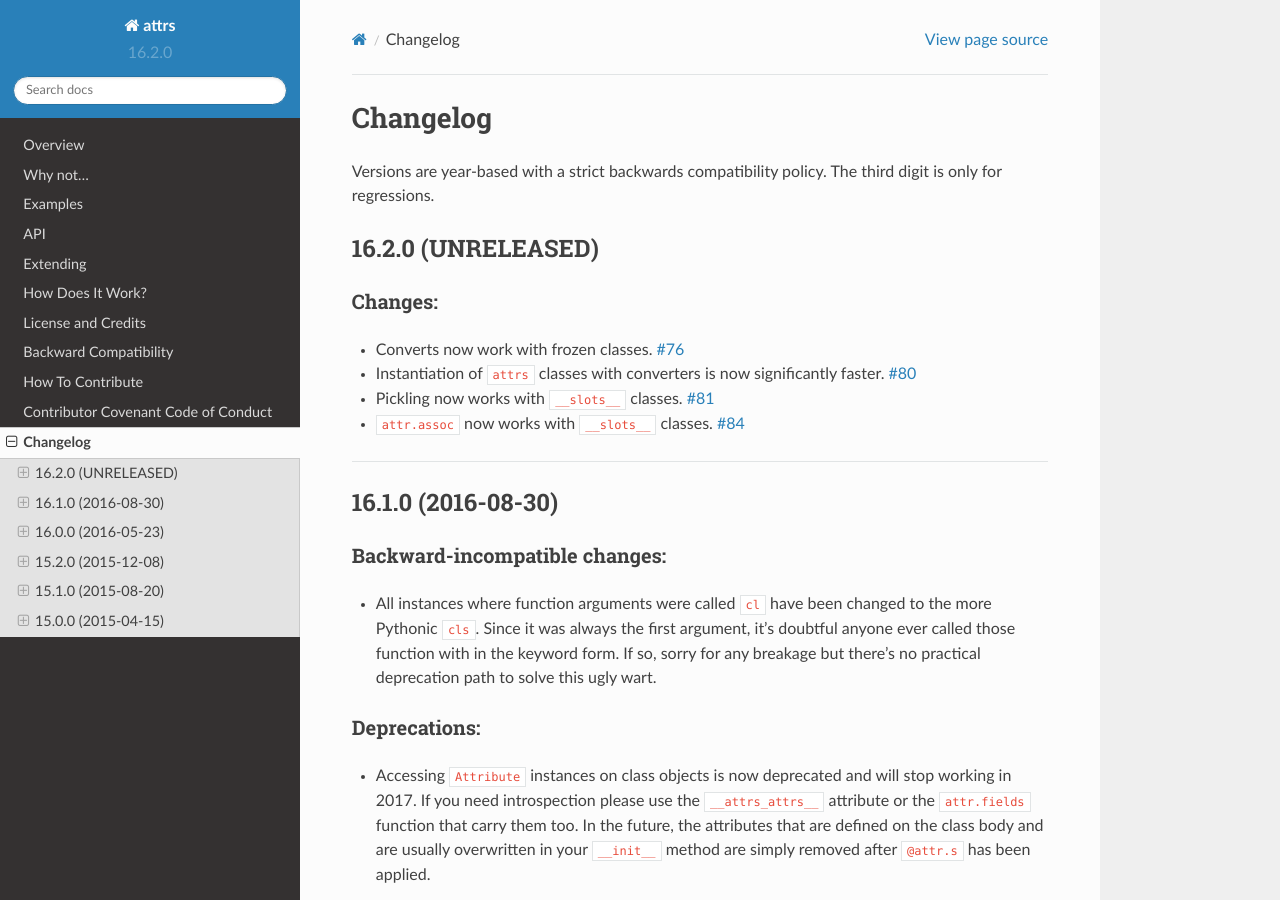
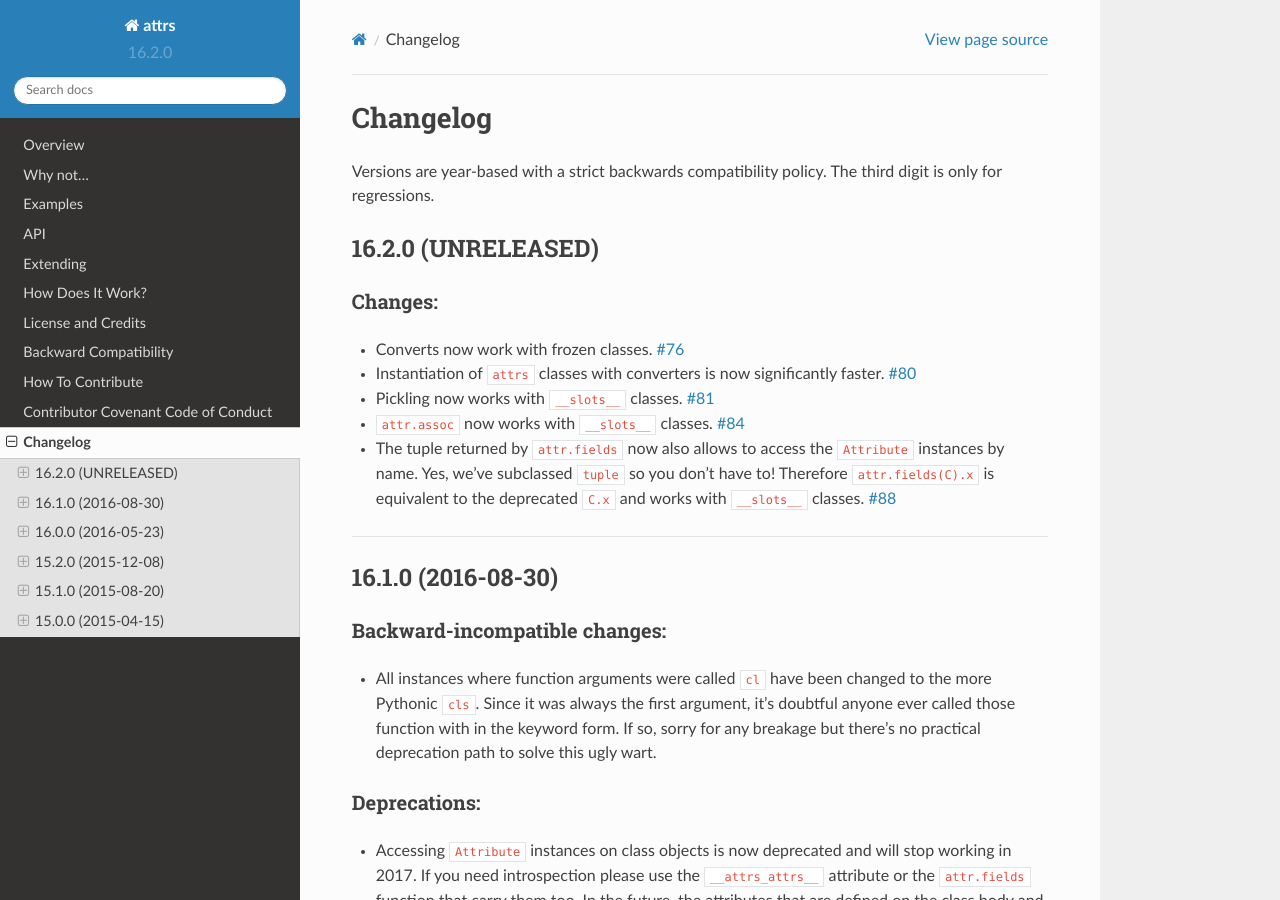
Before and after one commit to python-attrs/attrs, a Sphinx documentation site: the page built from docs/changelog.rst, in a window 1280 px wide and 900 px high. Built offline with Sphinx 7.4.7 and the Read the Docs theme 2.0.0, drawn with Linux system fonts in a browser that asks for light colours.

Commit message:
Document new method of accessing attributes

```diff
--- a/CHANGELOG.rst
+++ b/CHANGELOG.rst
@@ -19,6 +19,10 @@ Changes:
   `#81 <https://github.com/hynek/attrs/issues/81>`_
 - ``attr.assoc`` now works with ``__slots__`` classes.
   `#84 <https://github.com/hynek/attrs/issues/84>`_
+- The tuple returned by ``attr.fields`` now also allows to access the ``Attribute`` instances by name.
+  Yes, we've subclassed ``tuple`` so you don't have to!
+  Therefore ``attr.fields(C).x`` is equivalent to the deprecated ``C.x`` and works with ``__slots__`` classes.
+  `#88 <https://github.com/hynek/attrs/issues/88>`_
 
 
 ----
--- a/docs/api.rst
+++ b/docs/api.rst
@@ -126,6 +126,10 @@ Helpers
       ...     y = attr.ib()
       >>> attr.fields(C)
       (Attribute(name='x', default=NOTHING, validator=None, repr=True, cmp=True, hash=True, init=True, convert=None), Attribute(name='y', default=NOTHING, validator=None, repr=True, cmp=True, hash=True, init=True, convert=None))
+      >>> attr.fields(C)[1]
+      Attribute(name='y', default=NOTHING, validator=None, repr=True, cmp=True, hash=True, init=True, convert=None)
+      >>> attr.fields(C).y is attr.fields(C)[1]
+      True
 
 
 .. autofunction:: attr.has
--- a/docs/examples.rst
+++ b/docs/examples.rst
@@ -117,7 +117,7 @@ Or if you want to use properties:
       ...
    AttributeError: can't set attribute
 
-`Sub-classing <https://www.youtube.com/watch?v=3MNVP9-hglc>`_ is bad for you, but ``attrs`` will still do what you'd hope for:
+`Subclassing <https://www.youtube.com/watch?v=3MNVP9-hglc>`_ is bad for you, but ``attrs`` will still do what you'd hope for:
 
 .. doctest::
 
```
Also changed, not shown: 1 other file.
